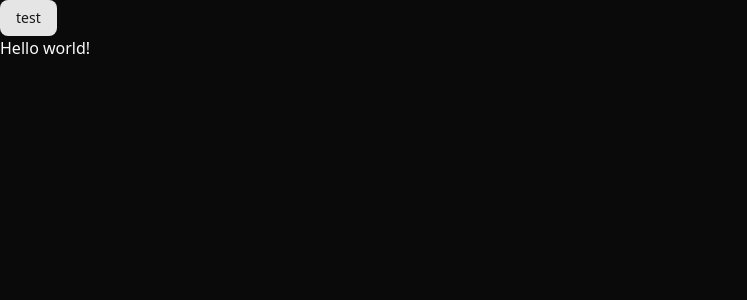
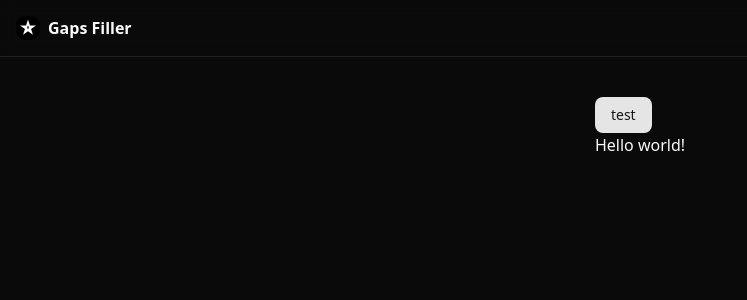
Before and after one commit to allohamora/gaps-filler, a React (Vite) app in the folder apps/client/: page / in a window 1280 px wide. Shown: the top 300 px of the page, without its empty margins (0-747 px from the left). Built offline with nearby package versions, Linux system fonts and the light colour scheme.

Commit message:
feat(client): add navigation

```diff
--- a/apps/client/src/app.tsx
+++ b/apps/client/src/app.tsx
@@ -3,9 +3,11 @@ import { Button } from './components/ui/button';
 
 export const App: FC = () => {
   return (
-    <div>
-      <Button>test</Button>
-      <div>Hello world!</div>
+    <div className="flex items-center justify-center pt-10">
+      <div>
+        <Button>test</Button>
+        <div>Hello world!</div>
+      </div>
     </div>
   );
 };
--- a/apps/client/src/routes/__root.tsx
+++ b/apps/client/src/routes/__root.tsx
@@ -5,7 +5,20 @@ import { TanStackRouterDevtools } from '@tanstack/react-router-devtools';
 export const Route = createRootRoute({
   component: () => (
     <ThemeProvider defaultTheme="dark">
-      <Outlet />
+      <div className="flex min-h-screen min-w-full flex-col">
+        <nav className="bg-background/95 supports-[backdrop-filter]:bg-background/60 sticky top-0 z-40 w-full border-b backdrop-blur">
+          <div className="container flex h-14 items-center px-4">
+            <a href="/" className="flex items-center space-x-2">
+              <img src="/favicon.svg" alt="Gaps Filler Logo" className="size-6" />
+              <span className="font-bold">Gaps Filler</span>
+            </a>
+          </div>
+        </nav>
+
+        <main>
+          <Outlet />
+        </main>
+      </div>
       <TanStackRouterDevtools />
     </ThemeProvider>
   ),
```
